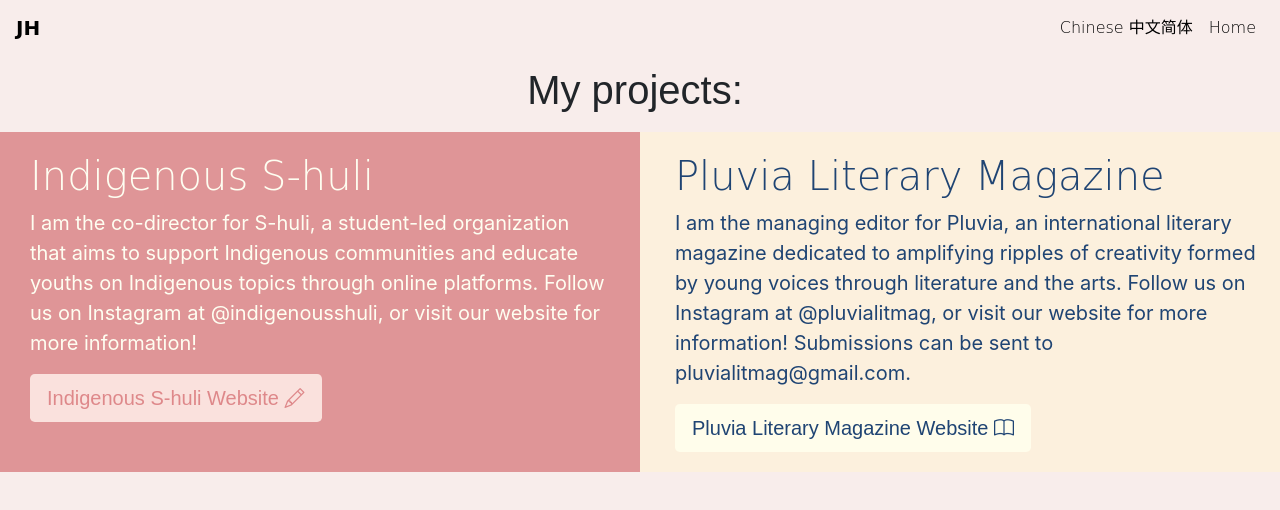
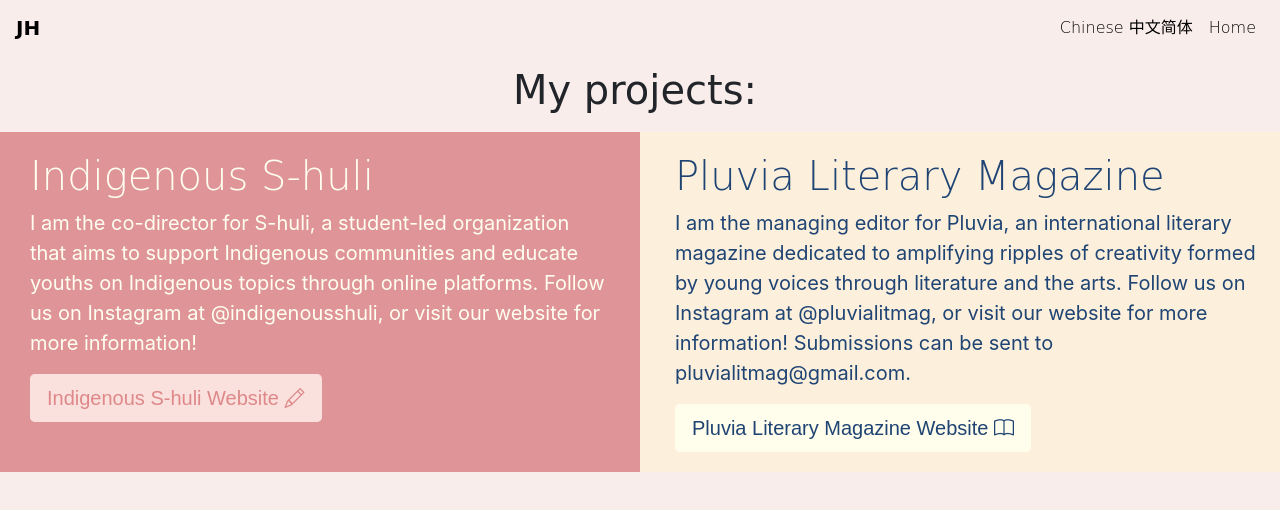
Before and after one commit to JoyceXY12/JoyceXY12.github.io, a plain HTML site: page project.html in a window 1280 px wide. Drawn offline with nearby package versions, Linux system fonts and the light colour scheme.

Commit message:
text color & font project

```diff
--- a/project.html
+++ b/project.html
@@ -51,7 +51,7 @@
     </nav>
 
     <main role="main">
-      <h1 style="padding:10px 10px 10px 0px; font-family: fantasy; background-color: #F8EDEB"><center>My projects:</center></h1>
+      <h1 style="padding:10px 10px 10px 0px; font-family: Cursive; background-color: #F8EDEB"><center>My projects:</center></h1>
       <div class="row">
         <div class="col-md-6" style="background-color: rgb(223, 149, 151)">
           <div style="margin: 20px 20px 20px 30px">
```
Also changed, not shown: projectCh.html (+1 -1 lines).
